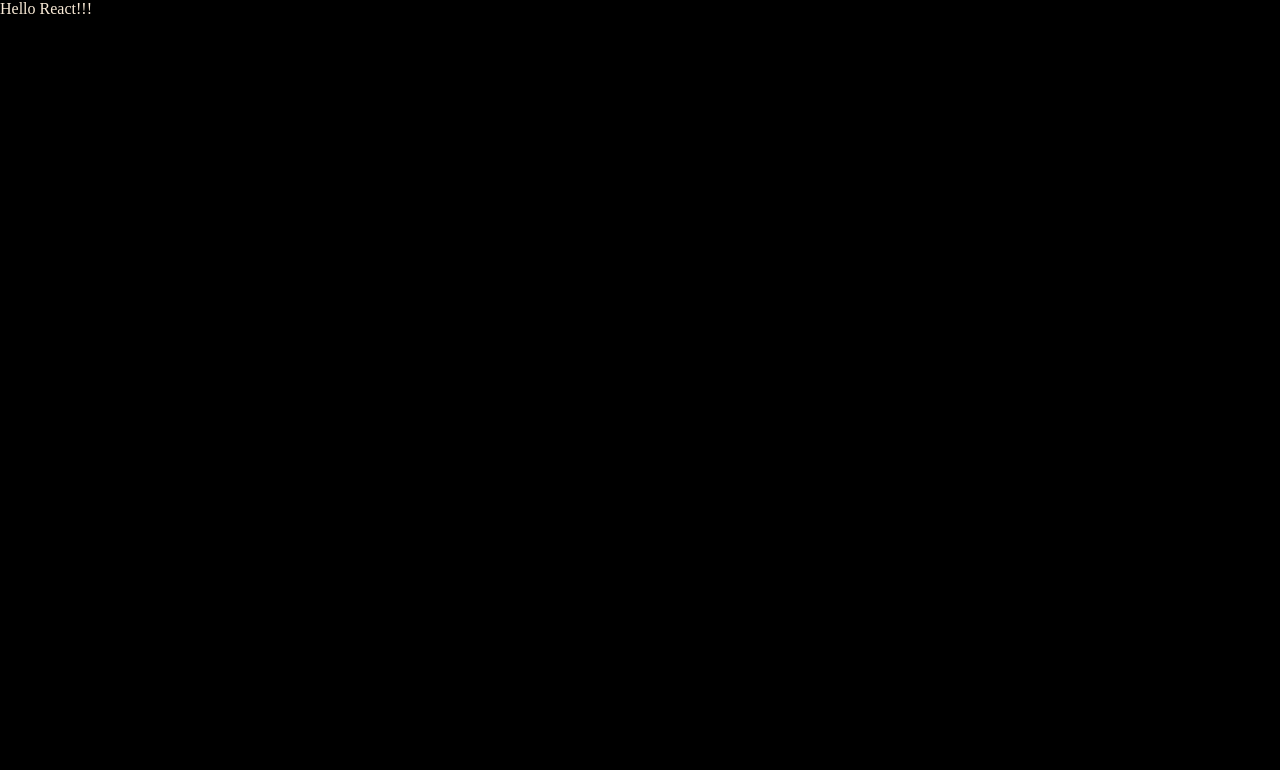
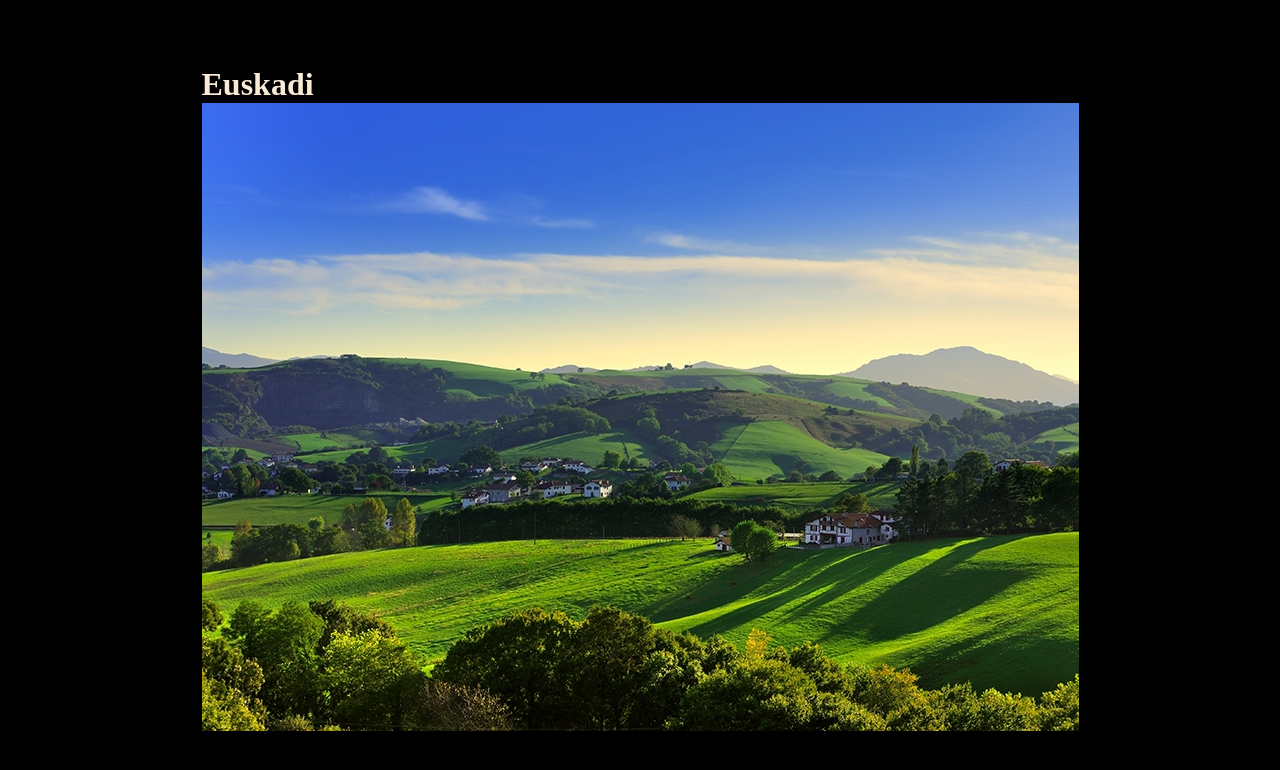
Before and after one commit to Alik64/webpack, a React app: page / in a window 1280 px wide. Shown: the top 770 px of the page. Built offline with nearby package versions, Linux system fonts and the light colour scheme.

Commit message:
insert images (png/jpg/webp) with asset/resource methode

```diff
--- a/src/App.js
+++ b/src/App.js
@@ -1,5 +1,12 @@
 import React from "react";
 
+import logoPng from "./assets/euskadi.png";
+
 export const App = () => {
-  return <div>Hello React!!!</div>;
+  return (
+    <div>
+      <h1>Euskadi</h1>
+      <img src={logoPng} alt="Euskal herria" />
+    </div>
+  );
 };
--- a/src/index.css
+++ b/src/index.css
@@ -5,6 +5,9 @@
 }
 
 body {
+    display: flex;
+    justify-content: center;
+    align-items: center;
     width: 100%;
     min-height: 100vh;
     background-color: #000;
--- a/webpack.config.js
+++ b/webpack.config.js
@@ -10,6 +10,7 @@ module.exports = {
   output: {
     path: path.resolve(__dirname, "dist"),
     filename: "main.js",
+    assetModuleFilename: "images/[name]__[hash][ext][query]",
   },
   module: {
     rules: [
@@ -21,6 +22,10 @@ module.exports = {
       {
         test: /\.css$/,
         use: ["style-loader", "css-loader"], // affectation passe de droite vers la gauche [(2) style <= (1) css]
+      },
+      {
+        test: /\.(png|jpe?g|gif|webp)/,
+        type: "asset/resource",
       },
     ],
   },
```
Also changed, not shown: src/assets/euskadi.png (added), 2 other files (tests, documents, lock files or other folders).
